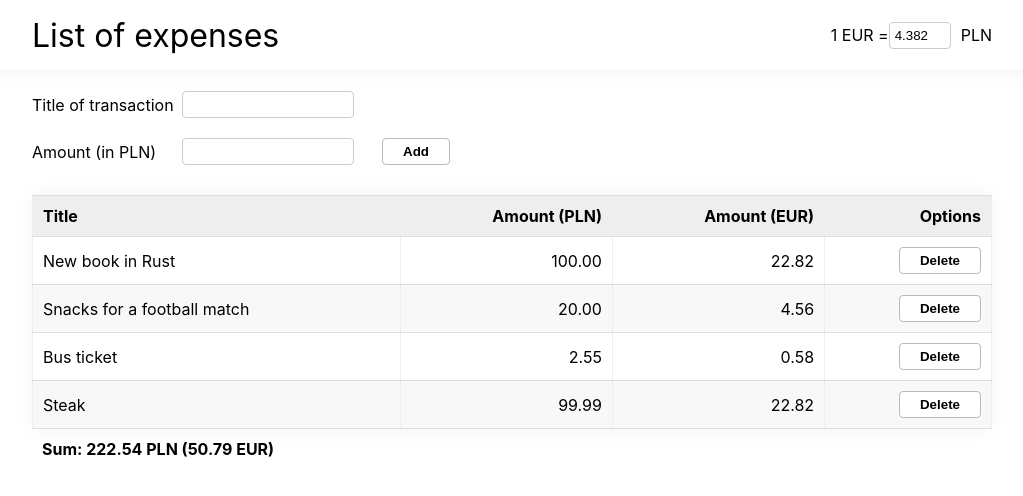
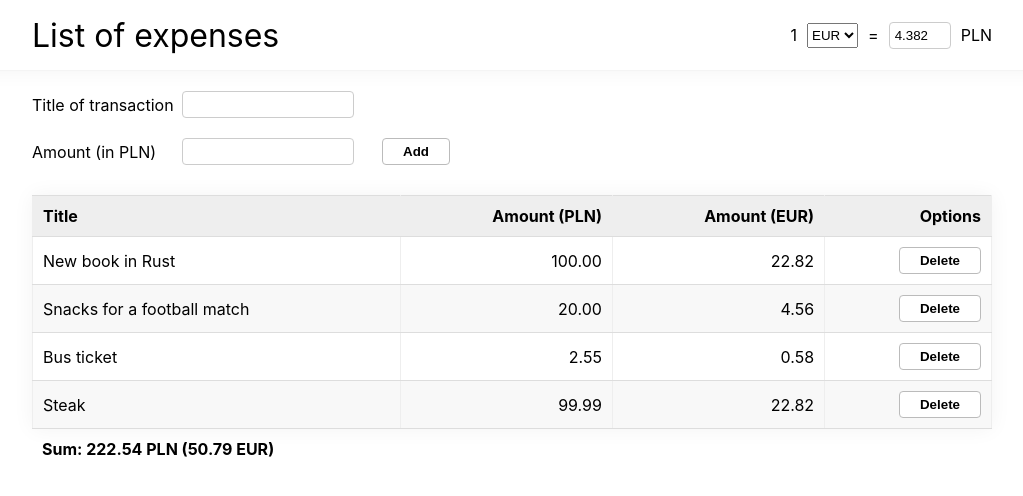
Before and after one commit to talkrz/react-demo, a React (Create React App) app: page / in a window 1280 px wide. Shown: the top 496 px of the page, without its empty margins (128-1151 px from the left). Built offline with nearby package versions, Linux system fonts and the light colour scheme.

Commit message:
Add currency selector

```diff
--- a/src/App.js
+++ b/src/App.js
@@ -11,8 +11,8 @@ class App extends Component {
     return (
       <ExchangeRateStore>
         <ExchangeRateContext.Consumer>
-          {({ exchangeRates }) => (
-            <ExpenseStore exchangeRates={exchangeRates}>
+          {({ exchangeRates, currency }) => (
+            <ExpenseStore exchangeRates={exchangeRates} currency={currency}>
               <div className="App">
                 <header className="App-header">
                   <div className="App-header-content">
--- a/src/components/ExpensesList.js
+++ b/src/components/ExpensesList.js
@@ -2,23 +2,30 @@ import React from 'react';
 import ExpenseForm from './ExpenseForm';
 import ExpensesTable from './ExpensesTable';
 import { ExpenseContext } from '../stores/ExpenseStore';
+import { ExchangeRateContext } from '../stores/ExchangeRateStore';
 import './ExpensesList.css';
 
 export default function ExpensesList() {
   return (
+    <ExchangeRateContext.Consumer>
+      {({ currency }) => (
         <ExpenseContext.Consumer>
           {({ expensesList, expenseAdd, expenseRemove }) => (
             <div className="ExpensesList">
               <ExpenseForm onSubmit={expenseAdd} />
               <ExpensesTable
                 expensesList={expensesList.expenses}
-            expenseRemove={expenseRemove}/>
+                expenseRemove={expenseRemove}
+                currency={currency}
+              />
               <div className="ExpensesList-sum">
                 Sum: {expensesList.sumPln.toFixed(2)} PLN
-            ({expensesList.sumEur.toFixed(2)} EUR)
+                ({expensesList.sumCurrency.toFixed(2)} {currency})
               </div>
             </div>
           )}
         </ExpenseContext.Consumer>
+      )}
+    </ExchangeRateContext.Consumer>
   )
 }
--- a/src/components/ExpensesTable.js
+++ b/src/components/ExpensesTable.js
@@ -2,7 +2,7 @@ import React from 'react';
 import Button from './common/Button';
 import './ExpensesTable.css';
 
-export default function ExpenseForm({ expensesList, expenseRemove }) {
+export default function ExpenseForm({ expensesList, expenseRemove, currency }) {
   return (
     <div className="ExpensesTable">
       <table>
@@ -10,7 +10,7 @@ export default function ExpenseForm({ expensesList, expenseRemove }) {
           <tr>
           <td>Title</td>
           <td className="ExpensesTable-price">Amount (PLN)</td>
-          <td className="ExpensesTable-price">Amount (EUR)</td>
+          <td className="ExpensesTable-price">Amount ({currency})</td>
           <td className="ExpensesTable-actions">Options</td>
           </tr>
         </thead>
@@ -19,7 +19,7 @@ export default function ExpenseForm({ expensesList, expenseRemove }) {
             <tr key={expense.idx}>
               <td>{expense.title}</td>
               <td className="ExpensesTable-price">{expense.amount.toFixed(2)}</td>
-              <td className="ExpensesTable-price">{expense.amountEur.toFixed(2)}</td>
+              <td className="ExpensesTable-price">{expense.amountCurrency.toFixed(2)}</td>
               <td className="ExpensesTable-actions">
                 <Button text="Delete" onClick={e => { expenseRemove(expense.idx) }}/>
               </td>
--- a/src/components/exchangeRate/ExchangeRate.css
+++ b/src/components/exchangeRate/ExchangeRate.css
@@ -5,4 +5,10 @@
 
 .ExchangeRate input {
   width: 50px;
+  margin: 0 10px;
 }
+
+.ExchangeRate select {
+  height: 25px;
+  margin: 0 10px;
+}
--- a/src/components/exchangeRate/ExchangeRate.js
+++ b/src/components/exchangeRate/ExchangeRate.js
@@ -6,14 +6,21 @@ import './ExchangeRate.css';
 export default function ExchangeRate() {
   return (
     <ExchangeRateContext.Consumer>
-      {({ exchangeRates, setExchangeRate }) => (
+      {({ exchangeRates, setExchangeRate, currency, setCurrency }) => (
         <div className="ExchangeRate">
-          1 EUR =
+          1
+          <select value={currency} onChange={e => setCurrency(e.target.value)}>
+            {Object.keys(exchangeRates).map(currency => (
+              <option key={currency} value={currency}>{currency}</option>
+            ))}
+          </select>
+          =
           <Input
             type="text"
-            value={exchangeRates.eurpln}
-            onChange={e => setExchangeRate('eurpln', e.target.value)}
-          /> PLN
+            value={exchangeRates[currency]}
+            onChange={e => setExchangeRate(currency, e.target.value)}
+          />
+          PLN
         </div>
       )}
     </ExchangeRateContext.Consumer>
--- a/src/stores/ExchangeRateStore.js
+++ b/src/stores/ExchangeRateStore.js
@@ -5,8 +5,11 @@ export const ExchangeRateContext = React.createContext();
 export default function ExchangeRateStore({ children }) {
   // hardcoded initial state, normally should be fetched from storage
   const [exchangeRates, setExchangeRates] = useState({
-    eurpln: 4.382
+    EUR: 4.382,
+    USD: 3.771
   });
+
+  const [currency, setCurrency] = useState('EUR');
 
   // set exchange rate action
   function setExchangeRate(currencyPair, rate) {
@@ -16,8 +19,8 @@ export default function ExchangeRateStore({ children }) {
   }
 
   return (
-    <ExchangeRateContext.Provider value={{ exchangeRates, setExchangeRate }}>
-      {children}
+    <ExchangeRateContext.Provider value={{ exchangeRates, setExchangeRate, currency, setCurrency }}>
+     {children}
     </ExchangeRateContext.Provider>
   );
 }
--- a/src/stores/ExpenseStore.js
+++ b/src/stores/ExpenseStore.js
@@ -7,24 +7,24 @@ export const ExpenseContext = React.createContext();
  * Create expenses computed state (sums, amounts converted to other currencies)
  * from minimal expenses data
  */
-function createExpensesList(expenses, exchangeRates) {
+function createExpensesList(expenses, exchangeRates, currency) {
   const expensesList = expenses.map((expense, idx) => ({
     // a little trick, normally we have some id from storage, but
     // not in this example, so let's just use item order from original array
     idx,
     title: expense.title,
     amount: parseFloat(expense.amount),
-    amountEur: parseFloat(expense.amount) / exchangeRates.eurpln,
+    amountCurrency: parseFloat(expense.amount) / exchangeRates[currency],
   }));
 
   return {
     expenses: expensesList,
     sumPln: expensesList.reduce((acc, current) => (acc + current.amount), 0.0),
-    sumEur: expensesList.reduce((acc, current) => (acc + current.amountEur), 0.0)
+    sumCurrency: expensesList.reduce((acc, current) => (acc + current.amountCurrency), 0.0)
   }
 }
 
-export default function ExpenseStore({ exchangeRates, children }) {
+export default function ExpenseStore({ exchangeRates, currency, children }) {
   const [expenses, setExpenses] = useState([]);
 
   // No need to use effect here but normally fetching data from external source
@@ -35,8 +35,8 @@ export default function ExpenseStore({ exchangeRates, children }) {
 
   // memoize the computed state
   const expensesList = useMemo(
-    () => (createExpensesList(expenses, exchangeRates)),
-    [expenses, exchangeRates]
+    () => (createExpensesList(expenses, exchangeRates, currency)),
+    [expenses, exchangeRates, currency]
   );
 
   // remove action
```
Lines whose indentation alone changed are shown as unchanged.
